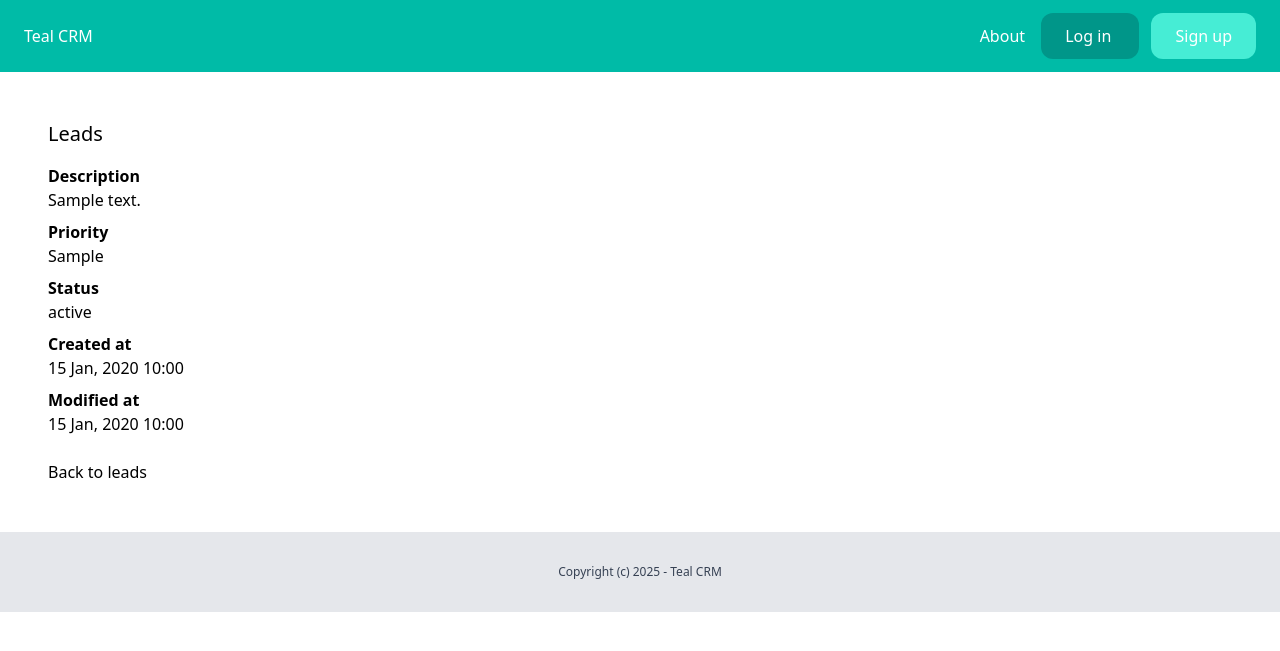
After one commit to Solidarov/django-crm, a Django app: template lead/templates/lead/detail_lead.html in a window 1280 px wide. The commit adds this page. Shown: the top 651 px of the page. Run offline with Django 5.2, Linux system fonts and the light colour scheme; the template is opened without the code that fills it: most values are stand-ins (such as "Sample title", 1, 10 or a date in 2020).

Commit message:
Feature: Lead detail func
        - Add new template for list lead details in 'lead/detail_lead.html'
        - Add new route for lead details in lead.urls
        - Add new view for lead details in lead.views
        - Update links in template lead/list_leads

```diff
--- /dev/null
+++ b/lead/templates/lead/detail_lead.html
@@ -0,0 +1,28 @@
+{% extends 'core/base.html' %}
+
+{% block title %}{{ lead.name }}{% endblock %}
+
+{% block content %}
+    <div class="py-6 px-6">
+        <h1 class="mb-4 text-xl">Leads</h1>
+
+        {% if lead.description %}
+            <p class="font-semibold">Description</p>
+            <p class="mb-2">{{ lead.description }}</p>
+        {% endif %}
+
+        <p class="font-semibold">Priority</p>
+        <p class="mb-2">{{ lead.get_priority_display }}</p>
+
+        <p class="font-semibold">Status</p>
+        <p class="mb-2">{{ lead.get_status_display }}</p>
+
+        <p class="font-semibold">Created at</p>
+        <p class="mb-2">{{ lead.created_at|date:"d M, Y H:i" }}</p>
+
+        <p class="font-semibold">Modified at</p>
+        <p class="mb-6">{{ lead.modified_at|date:"d M, Y H:i" }}</p>
+
+        <a href="{% url 'lead:list' %}" class="hover:text-gray-500">Back to leads</a>
+    </div>
+{% endblock %}
--- a/lead/templates/lead/list_leads.html
+++ b/lead/templates/lead/list_leads.html
@@ -14,7 +14,9 @@
     </div>
     {% for lead in leads %}
         <div class="flex justify-between">
-            <p class="py-2 px-2 w-full {% cycle '' 'bg-gray-100' %}">{{ lead.name }}</p>
+            <p class="py-2 px-2 w-full {% cycle '' 'bg-gray-100' %} hover:text-gray-500">
+                <a href="{% url 'lead:detail' lead.id%}">{{ lead.name }}</a>
+            </p>
             <p class="py-2 px-2 w-full {% cycle '' 'bg-gray-100' %}">{{lead.get_priority_display}}</p>
             <p class="py-2 px-2 w-full {% cycle '' 'bg-gray-100' %}">{{lead.get_status_display}}</p>
         </div>
--- a/lead/urls.py
+++ b/lead/urls.py
@@ -8,4 +8,5 @@ urlpatterns = [
 
     path('', lead_view.list_leads, name='list'),
     path('add/', lead_view.add_lead, name='add'),
+    path('<int:id>/', lead_view.lead_detail, name='detail'),
 ]
```
Also changed, not shown: lead/views.py (+14 -1 lines).
